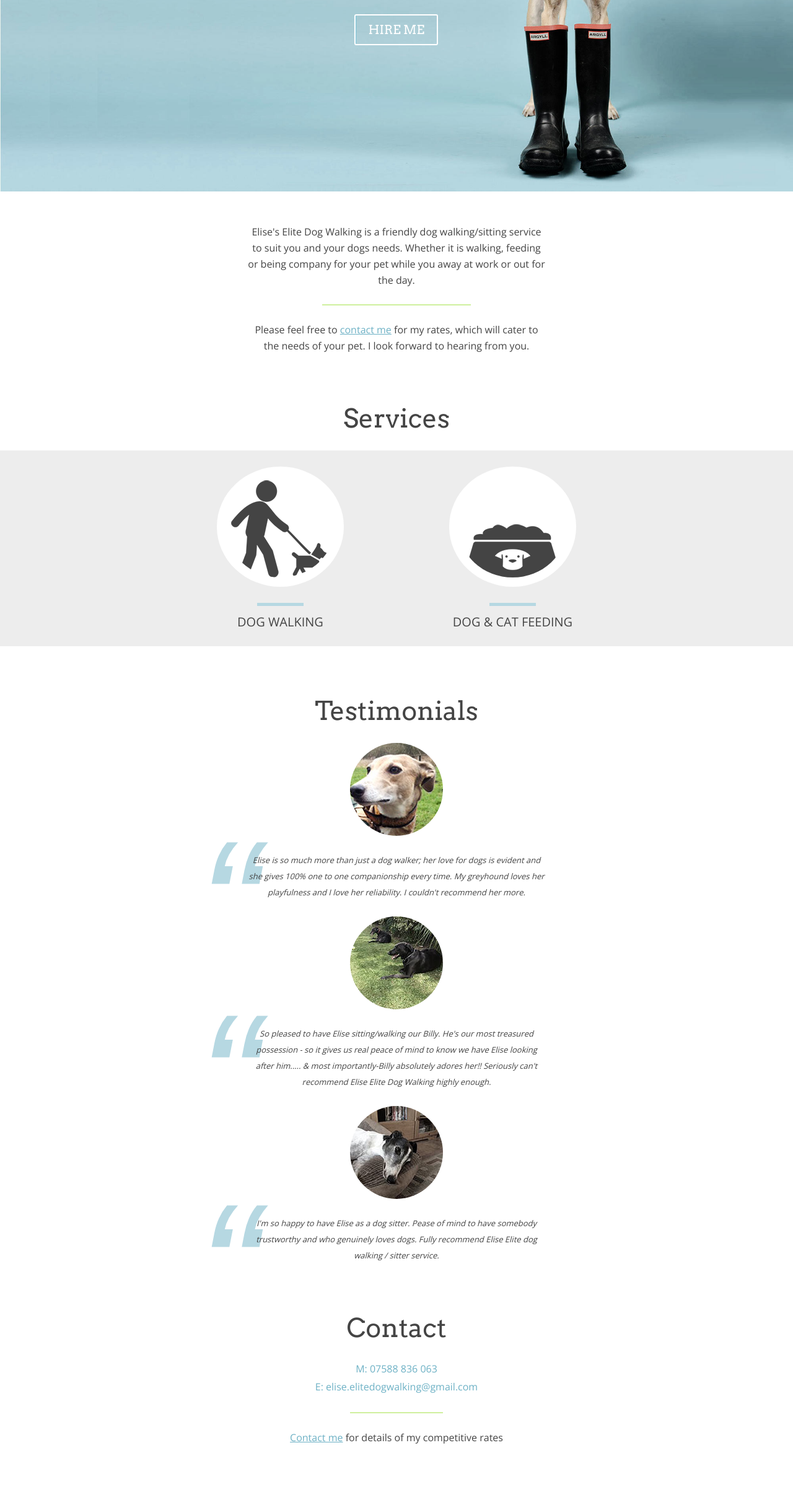
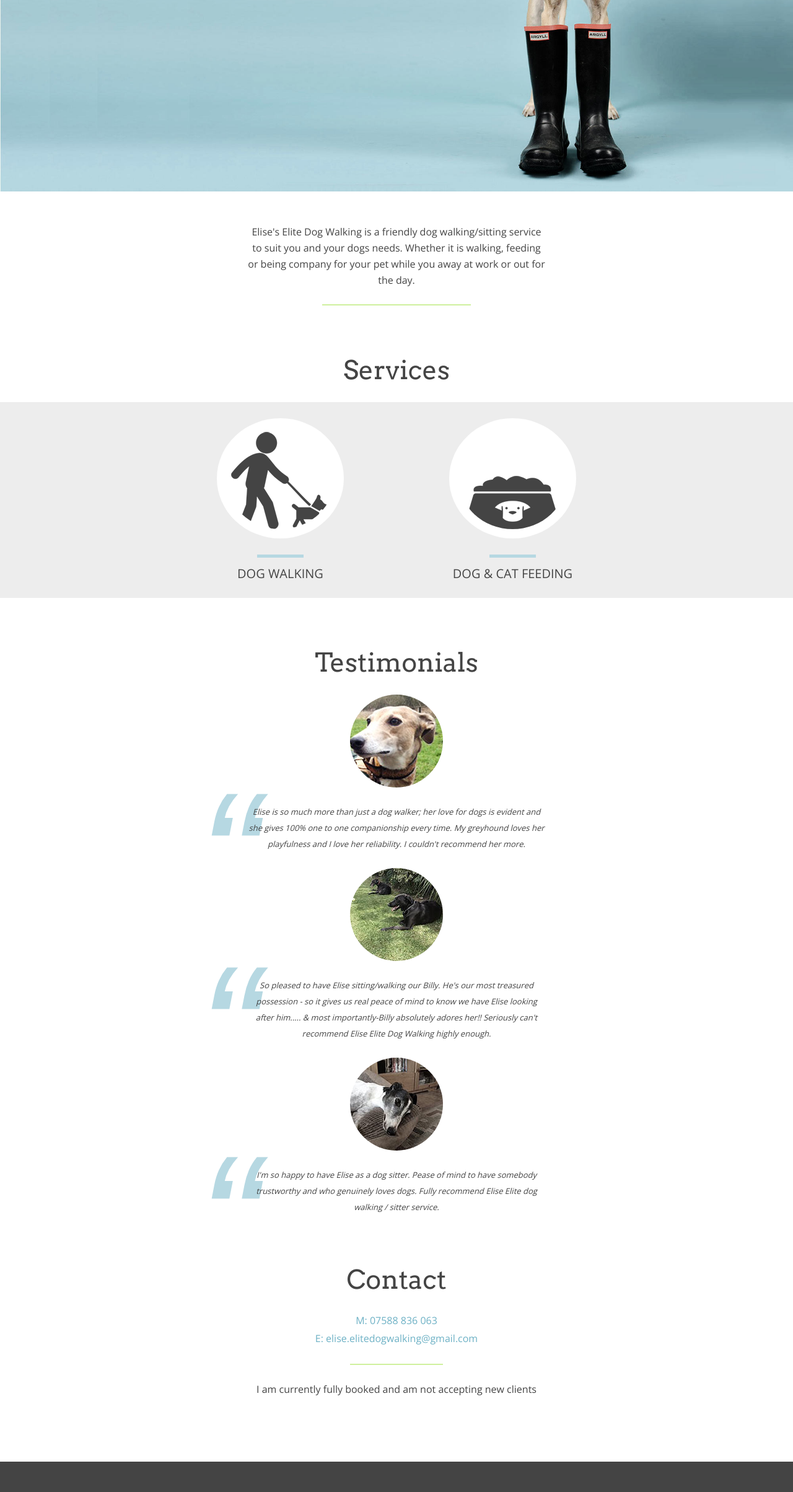
Before and after one commit to tyleralmond/eliseelitedogwalking, a website: page app/index.html in a window 1280 px wide. Shown: the part 291-2699 px from the top of the page at 62% size. Drawn offline with nearby package versions, Linux system fonts and the light colour scheme; files that its build step writes are made by us from their sources.

Commit message:
Remove hire me button and add fully booked

```diff
--- a/app/index.html
+++ b/app/index.html
@@ -34,9 +34,9 @@
                     <h1 class="xlarge">Whatever <span>the Weather</span></h1>
                     <h2 class="medium">Ashford, Kent and Surrounding Areas</h2>
                 </div>
-                <div class="animate-up">
+                <!-- <div class="animate-up">
                     <a class="cta medium" href="mailto:elise.elitedogwalking@gmail.com">HIRE ME</a>
-                </div>
+                </div> -->
             </div>
         </header>
 
@@ -44,7 +44,7 @@
 
             <section class="container line-length text-center">
                 <p class="base about-divider">Elise's Elite Dog Walking is a friendly dog walking/sitting service to suit you and your dogs needs. Whether it is walking, feeding or being company for your pet while you away at work or out for the day.</p>
-                <p class="base">Please feel free to <a class="inline-link link underline" href="mailto:elise.elitedogwalking@gmail.com">contact me</a> for my rates, which will cater to the needs of your pet. I look forward to hearing from you.</p>
+                <!-- <p class="base">Please feel free to <a class="inline-link link underline" href="mailto:elise.elitedogwalking@gmail.com">contact me</a> for my rates, which will cater to the needs of your pet. I look forward to hearing from you.</p> -->
             </section>
 
             <!-- services -->
@@ -91,7 +91,8 @@
                 <h2 class="xlarge">Contact</h2>
                 <a class="link contact-link" href="tel:+107588836063">M: 07588 836 063</a>
                 <a class="link contact-link" href="mailto:elise.elitedogwalking@gmail.com">E: elise.elitedogwalking@gmail.com</a>
-                <p class="contact-divider"><a class="link underline inline-link" href="mailto:elise.elitedogwalking@gmail.com">Contact me</a> for details of my competitive rates</p>
+                <!-- <p class="contact-divider"><a class="link underline inline-link" href="mailto:elise.elitedogwalking@gmail.com">Contact me</a> for details of my competitive rates</p> -->
+                <p class="contact-divider">I am currently fully booked and am not accepting new clients</p>
             </section>
 
         </main>
```
